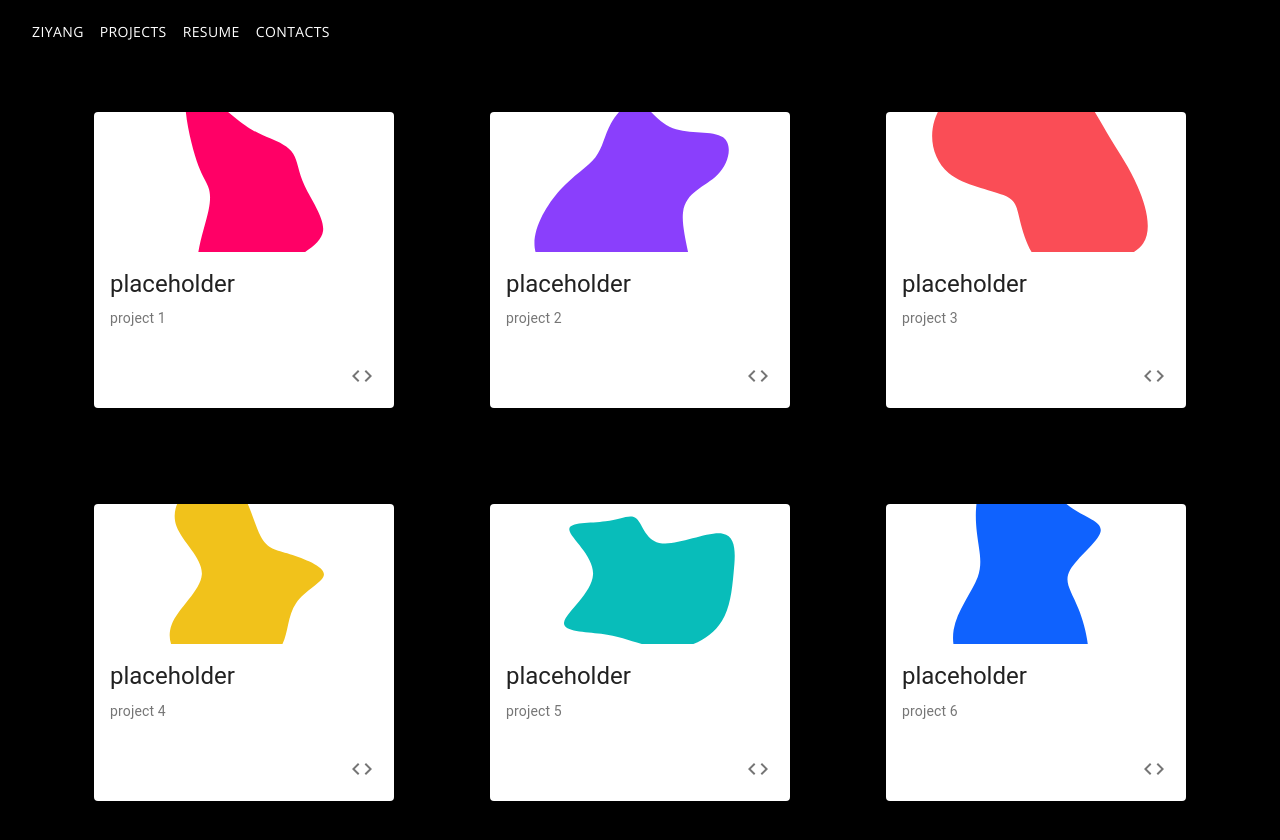
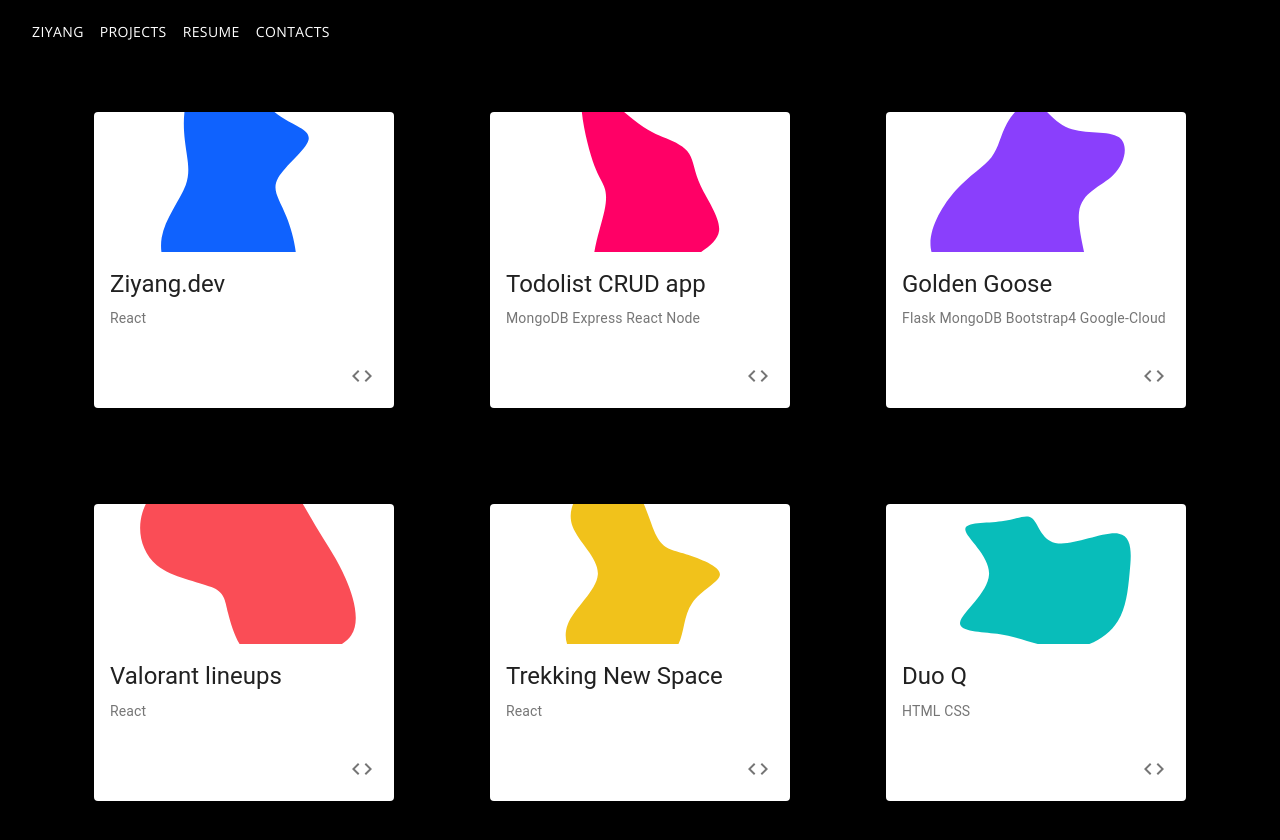
Before and after one commit to Ziyangll/ziyangdev, a React (Create React App) app: page /projects in a window 1280 px wide. Shown: the top 840 px of the page. Built offline with nearby package versions, Linux system fonts and the light colour scheme.

Commit message:
added projects

```diff
--- a/src/components/ProjectCard.jsx
+++ b/src/components/ProjectCard.jsx
@@ -19,7 +19,7 @@
   }
 });
 
-export default function ProjectCard( { websiteLink, GitHubLink, imgPath, alt, title, subtitle,} ) {
+export default function ProjectCard( { websiteLink, GitHubLink, imgPath, title, subtitle,} ) {
   const classes = useStyles();
 
     return(
@@ -30,7 +30,7 @@
           }>
           <CardMedia
             component='img'
-            alt={alt}
+            alt={title}
             height='140'
             image={process.env.PUBLIC_URL + imgPath}
             title={title}
--- a/src/components/Projects.jsx
+++ b/src/components/Projects.jsx
@@ -19,52 +19,46 @@
   return (
     <div className={classes.cards}>
       <ProjectCard
-        websiteLink = "https://github.com/Ziyangll"
-        GitHubLink = "https://github.com/Ziyangll"
-        imgPath = "/projects-images/blob.svg"
-        alt = "project 1"
-        title = "placeholder"
-        subtitle = "project 1"
+        websiteLink='https://ziyang.dev'
+        GitHubLink='https://github.com/Ziyangll/ziyangdev'
+        imgPath='/projects-images/blob6.svg'
+        title='Ziyang.dev'
+        subtitle='React'
       />
       <ProjectCard
-        websiteLink = "https://github.com/Ziyangll"
-        GitHubLink = "https://github.com/Ziyangll"
-        imgPath = "/projects-images/blob2.svg"
-        alt = "project 2"
-        title = "placeholder"
-        subtitle = "project 2"
+        websiteLink='https://github.com/Ziyangll/Todos'
+        GitHubLink='https://github.com/Ziyangll/Todos'
+        imgPath='/projects-images/blob.svg'
+        title='Todolist CRUD app'
+        subtitle='MongoDB Express React Node'
       />
       <ProjectCard
-        websiteLink = "https://github.com/Ziyangll"
-        GitHubLink = "https://github.com/Ziyangll"
-        imgPath = "/projects-images/blob3.svg"
-        alt = "project 3"
-        title = "placeholder"
-        subtitle = "project 3"
+        websiteLink='https://ziyangll.github.io/GoldenGoose/'
+        GitHubLink='https://github.com/Ziyangll/GoldenGoose'
+        imgPath='/projects-images/blob2.svg'
+        title='Golden Goose'
+        subtitle='Flask MongoDB Bootstrap4 Google-Cloud'
       />
       <ProjectCard
-        websiteLink = "https://github.com/Ziyangll"
-        GitHubLink = "https://github.com/Ziyangll"
-        imgPath = "/projects-images/blob4.svg"
-        alt = "project 4"
-        title = "placeholder"
-        subtitle = "project 4"
+        websiteLink='https://valorantlineups.online/'
+        GitHubLink='https://github.com/Ziyangll/valorant-lineups'
+        imgPath='/projects-images/blob3.svg'
+        title='Valorant lineups'
+        subtitle='React'
       />
       <ProjectCard
-        websiteLink = "https://github.com/Ziyangll"
-        GitHubLink = "https://github.com/Ziyangll"
-        imgPath = "/projects-images/blob5.svg"
-        alt = "project 5"
-        title = "placeholder"
-        subtitle = "project 5"
+        websiteLink='https://github.com/Ziyangll/trekking'
+        GitHubLink='https://github.com/Ziyangll/trekking'
+        imgPath='/projects-images/blob4.svg'
+        title='Trekking New Space'
+        subtitle='React'
       />
       <ProjectCard
-        websiteLink = "https://github.com/Ziyangll"
-        GitHubLink = "https://github.com/Ziyangll"
-        imgPath = "/projects-images/blob6.svg"
-        alt = "project 6"
-        title = "placeholder"
-        subtitle = "project 6"
+        websiteLink='https://ziyangll.github.io/DuoQ/'
+        GitHubLink='https://github.com/Ziyangll/DuoQ'
+        imgPath='/projects-images/blob5.svg'
+        title='Duo Q'
+        subtitle='HTML CSS'
       />
     </div>
   );
```
